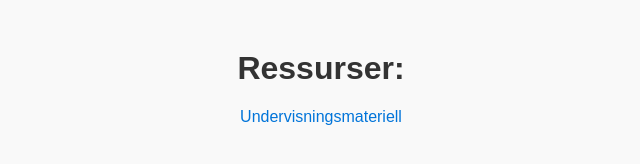
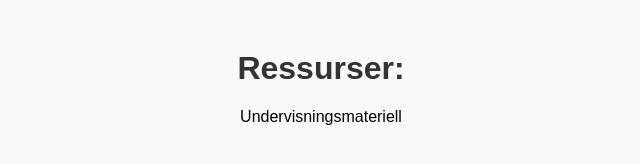
Before and after one commit to ariaalinejad/ariaalinejad.github.io, a plain HTML site: page index.html in a window 1280 px wide. Shown: the whole page, without its empty margins (319-959 px from the left). Drawn offline with Linux system fonts and the light colour scheme.

Commit message:
test if css is active

```diff
--- a/style.css
+++ b/style.css
@@ -24,7 +24,7 @@ a {
     display: block;
     text-align: center;
     font-size: 16px;
-    color: #0074d9;
+    color: #000000;
     margin-top: 20px;
     text-decoration: none;
 }
```
